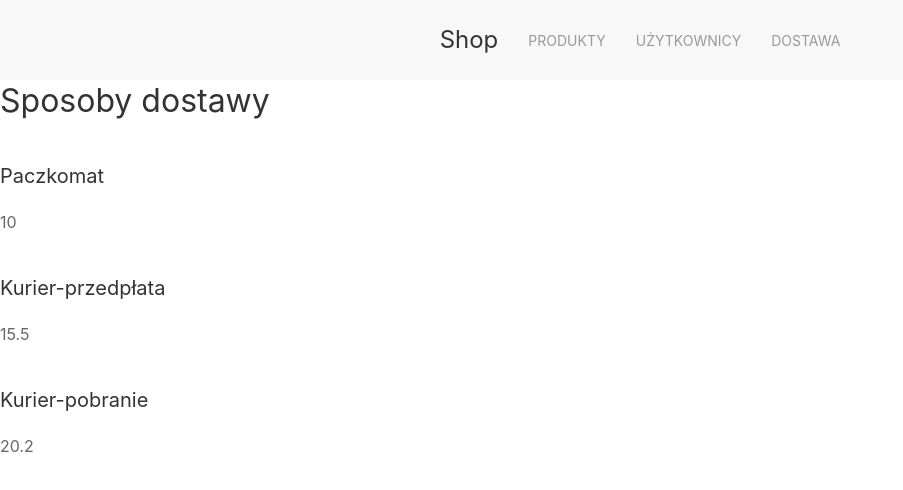
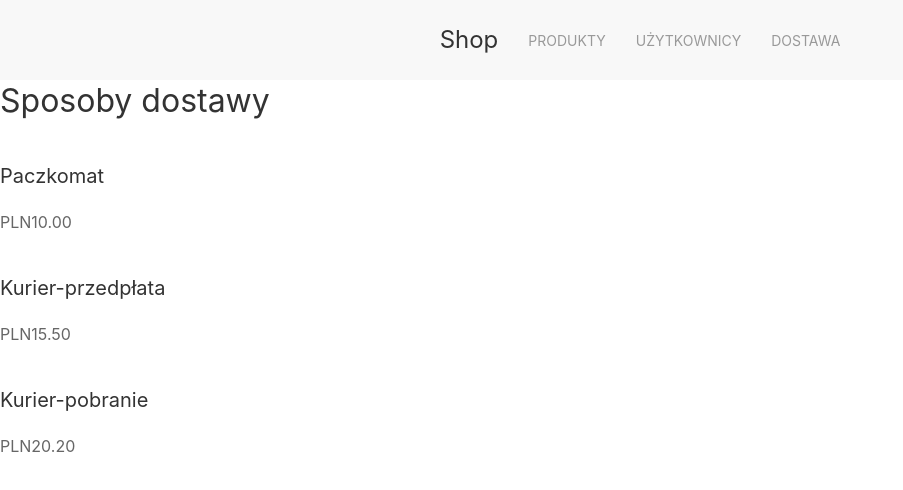
Before and after one commit to Guzik27/Angular-shop, an Angular app: page /shop in a window 1280 px wide. Shown: the top 490 px of the page, without its empty margins (0-903 px from the left). Built offline with nearby package versions, Linux system fonts and the light colour scheme.

Commit message:
wyświetlanie cen w prawidłowy sposób

```diff
--- a/src/app/shop/shipping/shipping.component.html
+++ b/src/app/shop/shipping/shipping.component.html
@@ -1,9 +1,9 @@
 <div class="container">
   <h2>Sposoby dostawy</h2>
   <h4 >{{shippingMethodName1}}</h4>
-  <span>{{shippingMethodPrice1}}</span>
+  <span>{{shippingMethodPrice1 | currency: 'PLN'}}</span>
   <h4>{{shippingMethodName2}}</h4>
-  <span>{{shippingMethodPrice2}}</span>
+  <span>{{shippingMethodPrice2 | currency:'PLN'}}</span>
   <h4>{{shippingMethodName3}}</h4>
-  <span>{{shippingMethodPrice3}}</span>
+  <span>{{shippingMethodPrice3 | currency:'PLN'}}</span>
 </div>
```
